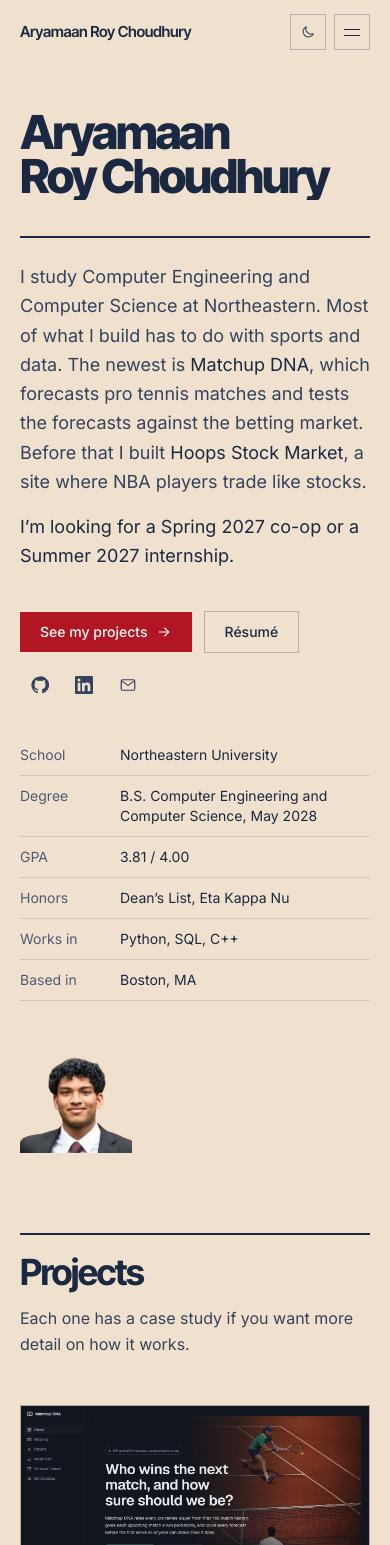
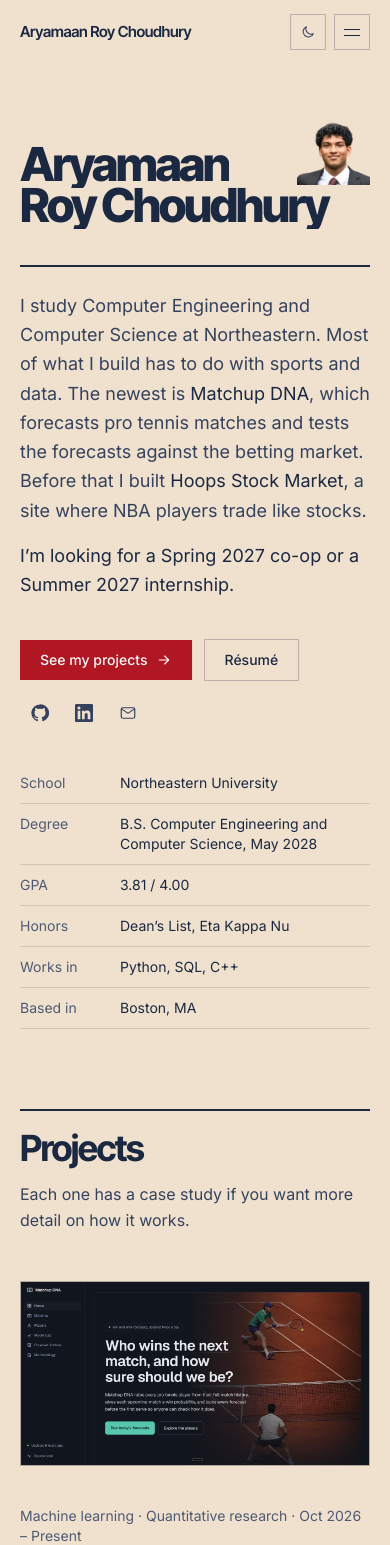
Before and after one commit to Arya85693/Aryamaan-Roy-Choudhury-s-Portfolio-, a Next.js app: page / in a window 390 px wide. Shown: the top 1545 px of the page. Built offline with nearby package versions, Linux system fonts and the light colour scheme.

Commit message:
Show the headshot beside the name on mobile and tablet

```diff
--- a/src/components/home/Hero.tsx
+++ b/src/components/home/Hero.tsx
@@ -25,14 +25,33 @@ export default function Hero() {
           id="hero-title"
           className="font-display text-[clamp(2.75rem,12vw,10.5rem)] font-extrabold leading-[0.86] tracking-[-0.055em] text-paper"
         >
-          {[firstName, restOfName.join(" ")].map((line, i) => (
+          {[firstName, restOfName.join(" ")].map((line, i) => {
             // The padding gives descenders room inside the mask; the negative margin cancels it in the layout.
-            <span key={line} className="-my-[0.08em] block overflow-hidden py-[0.08em]">
-              <span className="block animate-line-up" style={{ animationDelay: `${i * 110}ms` }}>
-                {line}
+            const masked = (
+              <span className="-my-[0.08em] block overflow-hidden py-[0.08em]">
+                <span className="block animate-line-up" style={{ animationDelay: `${i * 110}ms` }}>
+                  {line}
+                </span>
               </span>
-            </span>
-          ))}
+            );
+            if (i > 0) return <span key={line}>{masked}</span>;
+            // Below lg the photo sits in the open space beside the first, shorter line of the name; sized in em,
+            // it scales with the name. On lg it moves to its own column under the rule instead.
+            return (
+              <span key={line} className="flex items-end justify-between gap-4">
+                {masked}
+                <Image
+                  src="/headshot-portrait.png"
+                  alt=""
+                  width={360}
+                  height={360}
+                  sizes="(min-width: 640px) 160px, 80px"
+                  priority
+                  className="aspect-square h-[1.55em] w-[1.55em] shrink-0 animate-fade object-cover [animation-delay:500ms] lg:hidden"
+                />
+              </span>
+            );
+          })}
         </h1>
 
         <div aria-hidden className="mt-10 h-0.5 origin-left animate-rule-draw bg-paper [animation-delay:350ms] sm:mt-14" />
@@ -94,7 +113,7 @@ export default function Hero() {
             ))}
           </dl>
 
-          <div className="lg:col-span-2">
+          <div className="hidden lg:col-span-2 lg:block">
             {/* A transparent cut-out (cropped from headshot.png above its circular edge), so the page color shows
                 behind it and the shoulders run flat across the bottom edge. */}
             <Image
@@ -102,9 +121,9 @@ export default function Hero() {
               alt={`Portrait of ${profile.name}`}
               width={360}
               height={360}
-              sizes="(min-width: 1024px) 180px, 144px"
+              sizes="180px"
               priority
-              className="aspect-square w-28 object-cover sm:w-36 lg:w-full"
+              className="aspect-square w-full object-cover"
             />
           </div>
         </div>
```
